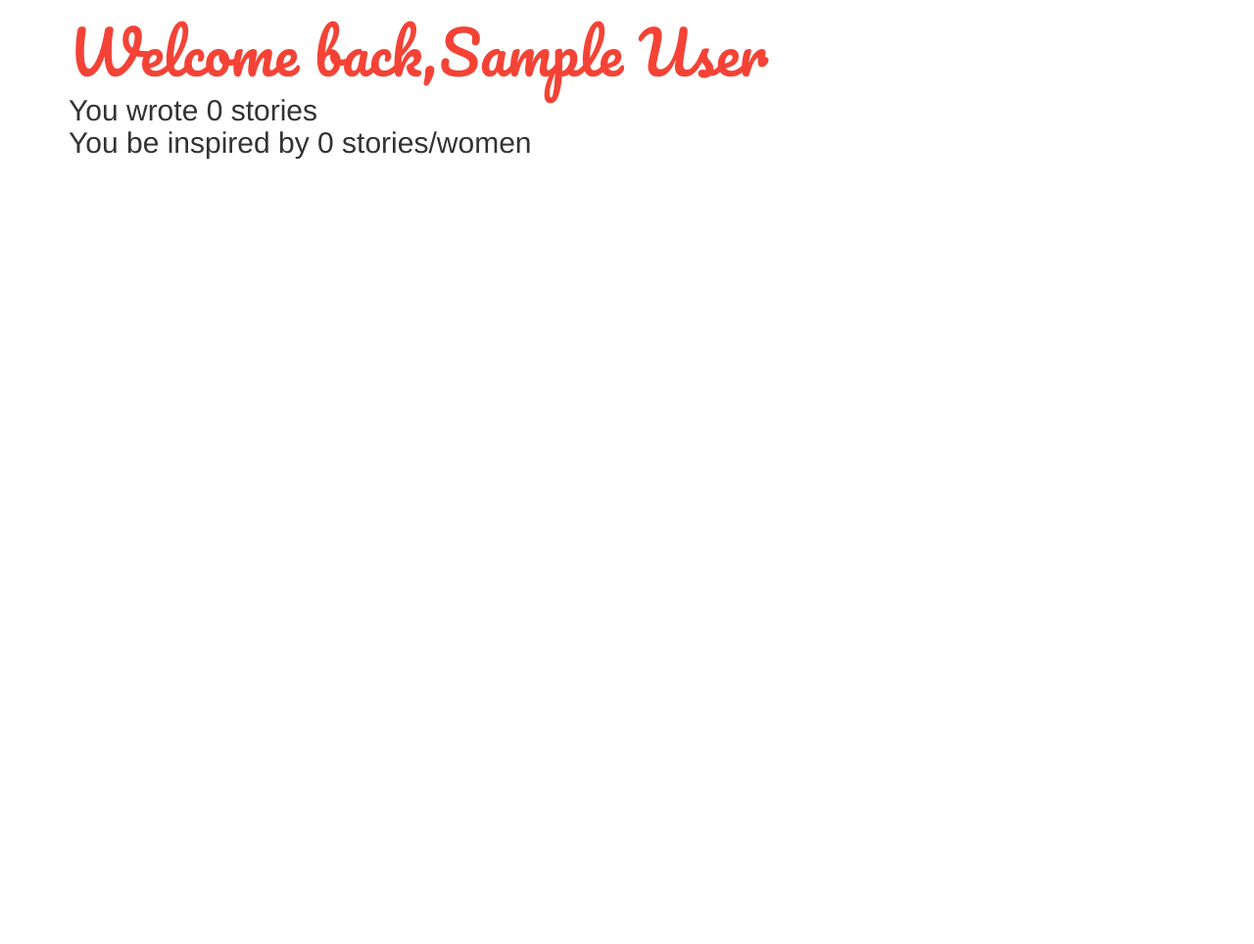
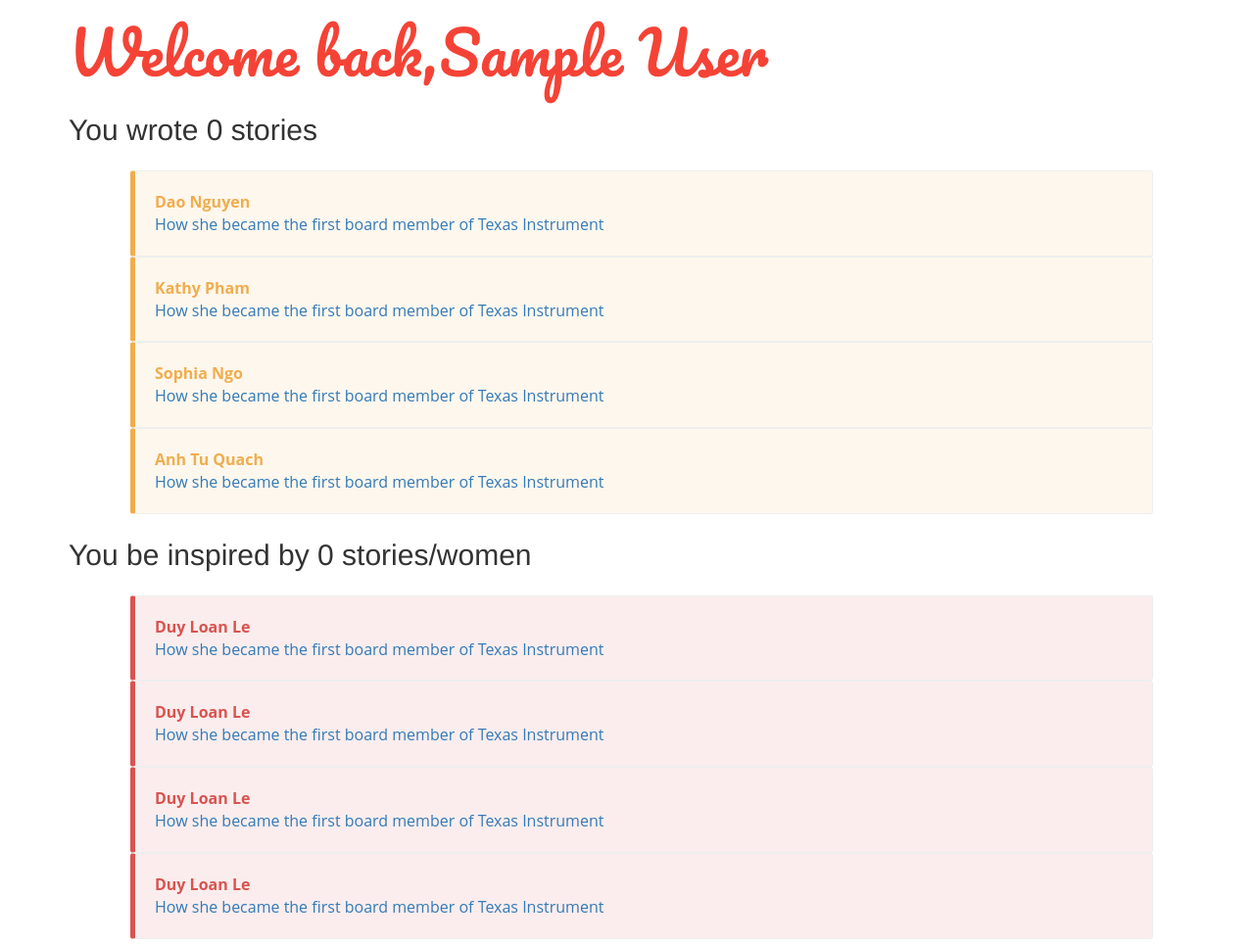
Before and after one commit to sophiango/VWiC-official, a Node server app: page /profile in a window 1280 px wide. Shown: the part 68-1032 px from the top of the page at 98% size. Before the commit the page ends 231 px from the top, so only its background shows below. Run offline with Node 20, Linux system fonts and the light colour scheme; the visitor is signed in with stand-in values (Sample User, id 1); some libraries are stand-ins or nearby versions.

Commit message:
adding list to profile page

```diff
--- /dev/null
+++ b/public/css/profile.css
@@ -0,0 +1,34 @@
+.my-stories, .my-inspirations {
+  margin: 5px 5px; /* Making sure to keep some distance from all side */
+}
+
+.my-story, .my-inspiration {
+  width: 90%; /* Configure it fit in your design  */
+  margin: 0 auto; /* Centering Stuff */
+  background-color: #FFFFFF; /* Default background */
+  padding: 20px;
+  border: 1px solid #eee;
+  border-left-width: 5px;
+  border-radius: 3px;
+  margin: 0 auto;
+  font-family: 'Open Sans', sans-serif;
+  font-size: 16px;
+}
+
+.my-story{
+  border-left-color: #f0ad4e;
+  background-color: rgba(240, 173, 78, 0.1);
+}
+
+.my-story strong {
+  color: #f0ad4e;
+}
+
+.my-inspiration   {
+  border-left-color: #d9534f; /* Left side border color */
+  background-color: rgba(217, 83, 79, 0.1); /* Same color as the left border with reduced alpha to 0.1 */
+}
+
+.my-inspiration strong{
+  color: #d9534f
+}
--- a/views/profile.ejs
+++ b/views/profile.ejs
@@ -7,6 +7,7 @@
     $("#menu").sticky({ topSpacing: 0 });
   });
   </script>
+  <link rel="stylesheet" type="text/css" href="/css/profile.css"/>
 </head>
 <body>
   <!-- NAVBAR -->
@@ -29,8 +30,8 @@
           </form>
         </nav>
       </div>
-  </div>
-</div> <!-- END SECTION NAVBAR -->
+    </div>
+  </div> <!-- END SECTION NAVBAR -->
 
   <!-- BODY -->
   <div class="container">
@@ -42,12 +43,77 @@
         <img src="<%=user.imageUrl%>" name="<%=user.displayName%>" class="img-circle"/>
       </div>
     </div>
+
+    <br>
+
     <div>
       <h2 class="banner-text">You wrote <%=user.created_stories.length%> stories</h2>
     </div>
-    <div>
-      <h2 class="banner-text">You be inspired by <%=user.inspired_stories.length%> stories/women</h2>
+
+    <!-- MY STORIES -->
+    <div class="container">
+      <div class="row">
+       <br>
+       <div class="my-stories">
+        <div class="my-story">
+          <strong>Dao Nguyen</strong>
+          <br>
+        <a href="#">How she became the first board member of Texas Instrument</a>
+        </div>
+        <div class="my-story">
+          <strong>Kathy Pham</strong>
+                  <br>
+        <a href="#">How she became the first board member of Texas Instrument</a>
+        </div>
+        <div class="my-story">
+          <strong>Sophia Ngo</strong>
+                  <br>
+        <a href="#">How she became the first board member of Texas Instrument</a>
+        </div>
+        <div class="my-story">
+          <strong>Anh Tu Quach</strong>
+                  <br>
+        <a href="#">How she became the first board member of Texas Instrument</a>
+        </div>
+      </div>
+    </div>
+  </div><!-- END MY STORIES -->
+
+  <br>
+
+  <div>
+    <h2 class="banner-text">You be inspired by <%=user.inspired_stories.length%> stories/women</h2>
+  </div>
+
+  <!-- MY INSPIRATION -->
+  <div class="container">
+    <div class="row">
+     <br>
+     <div class="my-inspirations">
+      <div class="my-inspiration">
+        <strong>Duy Loan Le</strong>
+        <br>
+        <a href="#">How she became the first board member of Texas Instrument</a>
+      </div>
+      <div class="my-inspiration">
+        <strong>Duy Loan Le</strong>
+                <br>
+        <a href="#">How she became the first board member of Texas Instrument</a>
+      </div>
+      <div class="my-inspiration">
+        <strong>Duy Loan Le</strong>
+                <br>
+        <a href="#">How she became the first board member of Texas Instrument</a>
+      </div>
+      <div class="my-inspiration">
+        <strong>Duy Loan Le</strong>
+                <br>
+        <a href="#">How she became the first board member of Texas Instrument</a>
+      </div>
     </div>
   </div>
+</div><!-- END MY INSPIRATION -->
+</div>
+</div>
 </body>
 </html>
```
